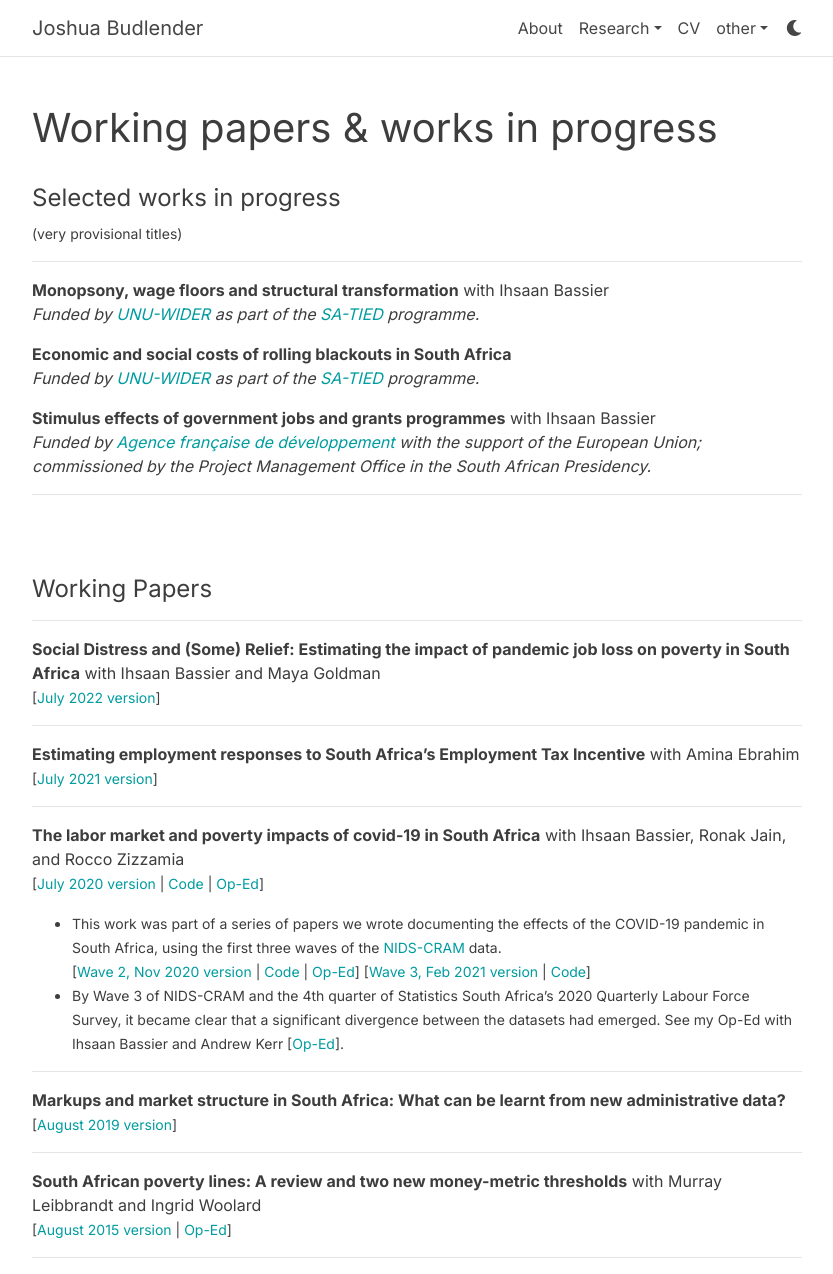
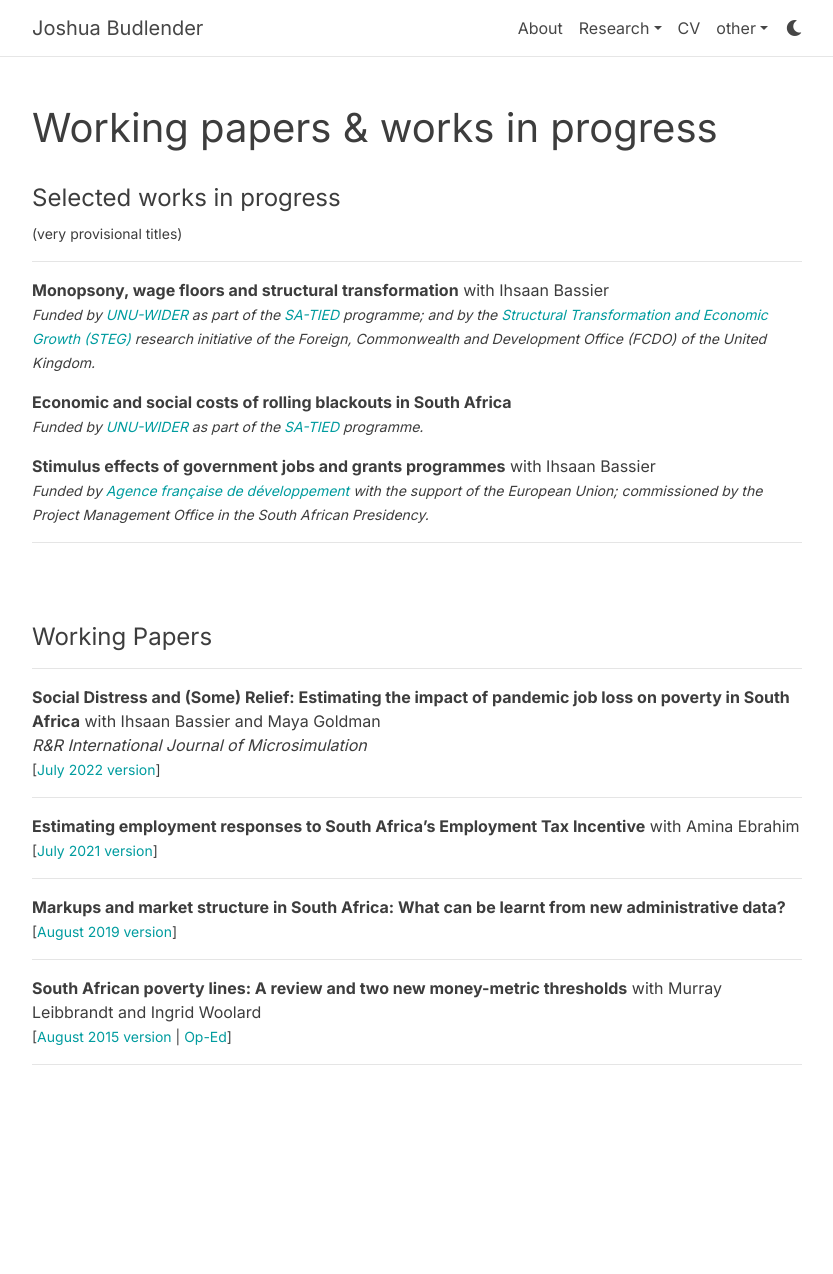
Before and after one commit to jbudlender/jbudlender.github.io, a Jekyll site: the page built from _pages/working.md, in a window 1280 px wide and 1274 px high. Shown: the whole window, without its empty margins (223-1056 px from the left). Built offline with Jekyll 4.4.1, drawn with Linux system fonts in a browser that asks for light colours; comment, search, counter and statistics services are not loaded; a style sheet for code colours, icons or effects is not loaded.

Commit message:
publications, grants and CV update

```diff
--- a/_pages/working.md
+++ b/_pages/working.md
@@ -10,15 +10,14 @@ nav: false
 <small>(very provisional titles)
 
 * * *
-
 **Monopsony, wage floors and structural transformation** with Ihsaan Bassier
-*Funded by [UNU-WIDER](https://www.wider.unu.edu/) as part of the [SA-TIED](https://sa-tied.wider.unu.edu/) programme.*
+<small>*Funded by [UNU-WIDER](https://www.wider.unu.edu/) as part of the [SA-TIED](https://sa-tied.wider.unu.edu/) programme; and by the [Structural Transformation and Economic Growth (STEG)](https://steg.cepr.org/) research initiative of the Foreign, Commonwealth and Development Office (FCDO) of the United Kingdom.*
 
 **Economic and social costs of rolling blackouts in South Africa**
-*Funded by [UNU-WIDER](https://www.wider.unu.edu/) as part of the [SA-TIED](https://sa-tied.wider.unu.edu/) programme.*
+<small>*Funded by [UNU-WIDER](https://www.wider.unu.edu/) as part of the [SA-TIED](https://sa-tied.wider.unu.edu/) programme.*
 
 **Stimulus effects of government jobs and grants programmes** with Ihsaan Bassier
-*Funded by [Agence française de développement](https://www.afd.fr/en) with the support of the European Union; commissioned by the Project Management Office in the South African Presidency.*
+<small>*Funded by [Agence française de développement](https://www.afd.fr/en) with the support of the European Union; commissioned by the Project Management Office in the South African Presidency.*
 
 * * *
 
@@ -30,22 +29,13 @@ nav: false
 
 [**Social Distress and (Some) Relief: Estimating the impact of pandemic job loss on poverty in South Africa**](https://www.wider.unu.edu/sites/default/files/Publications/Working-paper/PDF/wp2022-80-social-distress-relief-impact-pandemic-job-loss-poverty-South-Africa.pdf)
 with Ihsaan Bassier and Maya Goldman
+_R&R International Journal of Microsimulation_
 <small>[[July 2022 version](https://www.wider.unu.edu/sites/default/files/Publications/Working-paper/PDF/wp2022-80-social-distress-relief-impact-pandemic-job-loss-poverty-South-Africa.pdf)<!--- | [Code and Datasets](/datasets)-->]
 
 * * *
 
 [**Estimating employment responses to South Africa's Employment Tax Incentive**](https://doi.org/10.35188/UNU-WIDER/2021/058-0) with Amina Ebrahim
 <small>[[July 2021 version](https://doi.org/10.35188/UNU-WIDER/2021/058-0)]
-
-* * *
-
-[**The labor market and poverty impacts of covid-19 in South Africa**](https://www.opensaldru.uct.ac.za/handle/11090/980) with Ihsaan Bassier, Ronak Jain, and Rocco Zizzamia
-<small>[[July 2020 version](https://www.opensaldru.uct.ac.za/handle/11090/980) | [Code](https://cramsurvey.org/wp-content/uploads/2020/07/5.-Jain_Do-Files.zip) | [Op-Ed](https://www.businesslive.co.za/fm/features/2020-07-15-distress-grant-misses-the-mark/)]
-* <small>This work was part of a series of papers we wrote documenting the effects of the COVID-19 pandemic in South Africa, using the first three waves of the [NIDS-CRAM](https://cramsurvey.org/) data.
-[[Wave 2, Nov 2020 version](https://www.opensaldru.uct.ac.za/handle/11090/995) | [Code](https://cramsurvey.org/wp-content/uploads/2020/09/8.-Jain.zip) | [Op-Ed](https://www.dailymaverick.co.za/article/2020-09-30-covid-19-job-losses-persist-but-grants-cushion-the-blow/)]
-[[Wave 3, Feb 2021 version](https://cramsurvey.org/wp-content/uploads/2021/02/2.-Bassier-I.-Budlender-J.-Zizzamia-R.-2021-The-labour-market-impact-of-COVID-19-.pdf) | [Code](https://cramsurvey.org/wp-content/uploads/2021/02/2.-Bassier_Do-files.zip)]
-* <small>By Wave 3 of NIDS-CRAM and the 4th quarter of Statistics South Africa's 2020 Quarterly Labour Force Survey, it became clear that a significant divergence between the datasets had emerged.
-See my Op-Ed with Ihsaan Bassier and Andrew Kerr [[Op-Ed](https://www.dailymaverick.co.za/article/2021-02-25-why-the-employment-numbers-differ-so-vastly-in-the-quarterly-labour-force-survey-and-nids-cram/)].
 
 * * *
 
```
Also changed, not shown: _pages/publications.md (+9 -0 lines), 1 other file.
